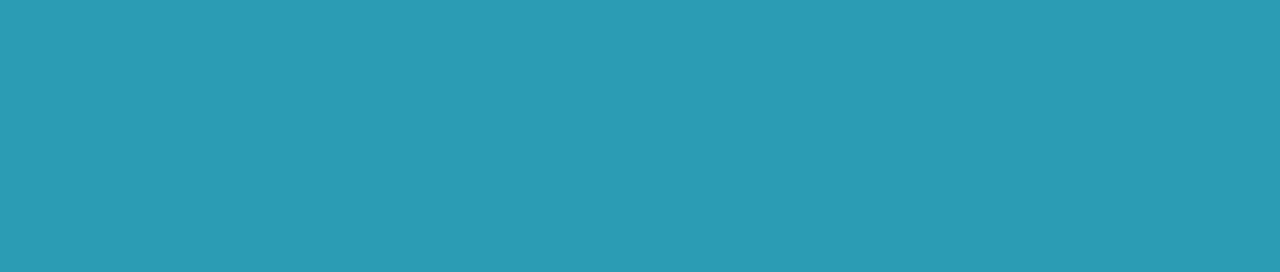
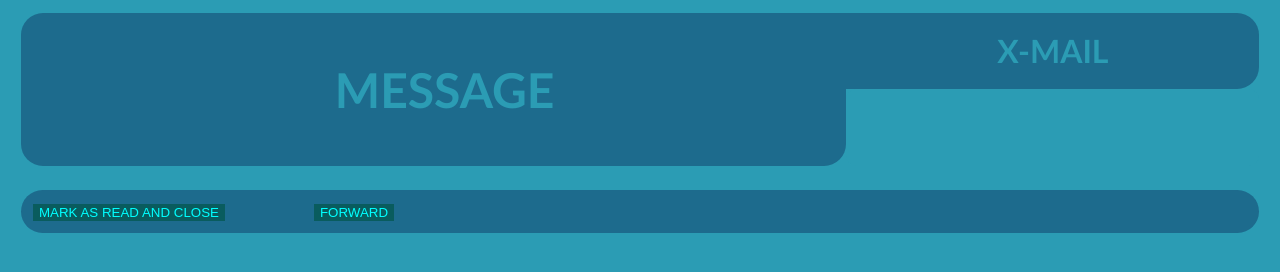
Before and after one commit to 1p22geo/PiotrSzczepanski8.github.io, a plain HTML site: page docs/message.html in a window 1280 px wide. Drawn offline with Linux system fonts and the light colour scheme.

Commit message:
correction 0.6 - message management update

```diff
--- a/docs/main.js
+++ b/docs/main.js
@@ -46,11 +46,15 @@ function validateForm() {
     submitBtn.disabled = true;
   }
 }
+if(accountPSWInput){
   accountPSWInput.addEventListener("input", validateForm);
   emailInput.addEventListener("input", validateForm);
+}
+
 
 const form = document.querySelector('#logging_form');
 const p = document.querySelector('main > #messagesBlock')
+if(form){
   form.addEventListener('submit', function(event) {
     event.preventDefault();
     isLogged = 1;
@@ -60,13 +64,17 @@ form.addEventListener('submit', function(event) {
     p.remove();
     main.onclick = "null";
   });
+}
+
 const sign = document.getElementById("signUpIn");
+const submit = document.getElementById("submit");
+const signChoice = document.getElementById("signUpIn");
+const siteTitle = document.querySelector("#container2 > #main_header > #home > p");
+
+if(sign){
   sign.addEventListener("mouseover", function(){
     sign.style.cursor = "pointer";
   })
-const submit = document.getElementById("submit");
-const signChoice = document.getElementById("signUpIn");
-const siteTitle = document.querySelector("#container2 > #main_header > #home > p");
   sign.addEventListener("click", function (){
     if(signStatus == "in"){
       submit.value = "SIGN UP";
@@ -78,10 +86,47 @@ sign.addEventListener("click", function (){
       signStatus = "in";
     }
   })
+}
+
 const close1 = document.querySelector(".close");
+if(close1){
   close1.addEventListener("click", function(){
   location.reload();
   })
+}
+
+const messageContainer = document.getElementById("messageContainer");
+const article = document.querySelectorAll("article");
+
+if(article){
+  article.forEach(function(article){
+    article.addEventListener('click', openMessage)
+  })
+}
+
+
+function openMessage(){
+  let articleId = this.getAttribute("id");
+  let articleContent = document.getElementById(articleId).innerHTML;
+  window.open('message.html?articleId=' + encodeURIComponent(articleId) + '&articleContent=' + encodeURIComponent(articleContent), '_blank');
+}
+
+const params = new URLSearchParams(window.location.search);
+const articleContent = params.get('articleContent');
+if(articleContent){
+  console.log(articleContent);
+  messageContainer.innerHTML = articleContent;
+}
+const closeButton = document.getElementById("markAndClose");
+if(closeButton){
+  closeButton.addEventListener("click", function(){
+    window.close();
+  })
+}
+
+
+
+
 // function openNewWindow() {
 //   const newWindow = window.open("about:blank", "_blank", "width=500,height=500");
 //   const newContent = "<html><head><title>Nowa Strona</title></head><body><div id='newContent'></div></body></html>";
--- a/docs/message.html
+++ b/docs/message.html
@@ -9,6 +9,33 @@
     <link rel="stylesheet" href="style.css">
 </head>
 <body>
-
+    <div id="container">
+        <header class="main_header">
+            <header id="home">
+                <p>
+                    <i class="icon-user">&nbsp;</i>
+                MESSAGE
+                </p>
+            </header>
+            <aside>
+                X-MAIL
+            </aside>
+                <nav>
+                    <ul>
+                        <li><div class="icons_divs"><a href="create.html"><i class="icon-pencil"></i></a></div></li>
+                        <li><div class="icons_divs"><a href="index.html"><i class="icon-bell-alt"></i></a></div></li>
+                        <li><div class="icons_divs" onclick="toLogging()"><i class="icon-user"></i></div></li>
+                    </ul>
+                </nav>
+        </header>
+        <main>
+            <div id="messageContainer">
+                <!-- miejsce na wiadomoćś -->
+            </div>
+            <button id="markAndClose">MARK AS READ AND CLOSE</button>
+            <button>FORWARD</button>
+        </main>
+    </div>
+    <script src="main.js"></script>
 </body>
 </html>
--- a/docs/style.css
+++ b/docs/style.css
@@ -262,6 +262,8 @@ svg{
 }
 .other > a{
     color: #2B9CB4;
+    display: flex;
+    align-items: center;
 }
 .other *{
     margin-right: 10%;
@@ -317,3 +319,10 @@ article > h3 > a{
 p{
     user-select: none;
 }
+button{
+    background-color: #095c5e;
+    border: #2B9CB4;
+    color: aqua;
+    cursor: pointer;
+    margin-right: 7%;
+}
```
Also changed, not shown: docs/aboutme.html (+1 -1 lines), docs/index.html (+5 -5 lines). Lines whose indentation alone changed are shown as unchanged.
